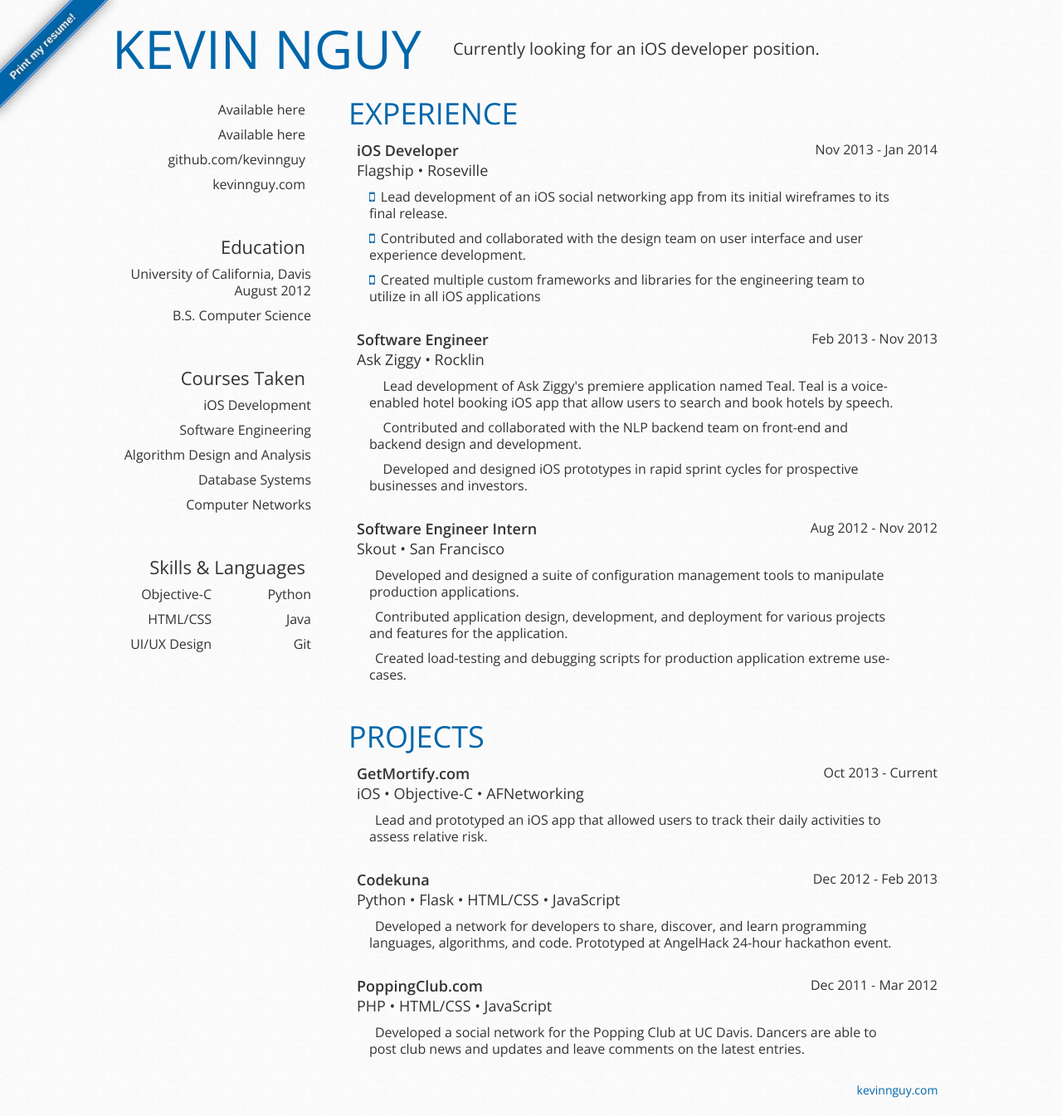
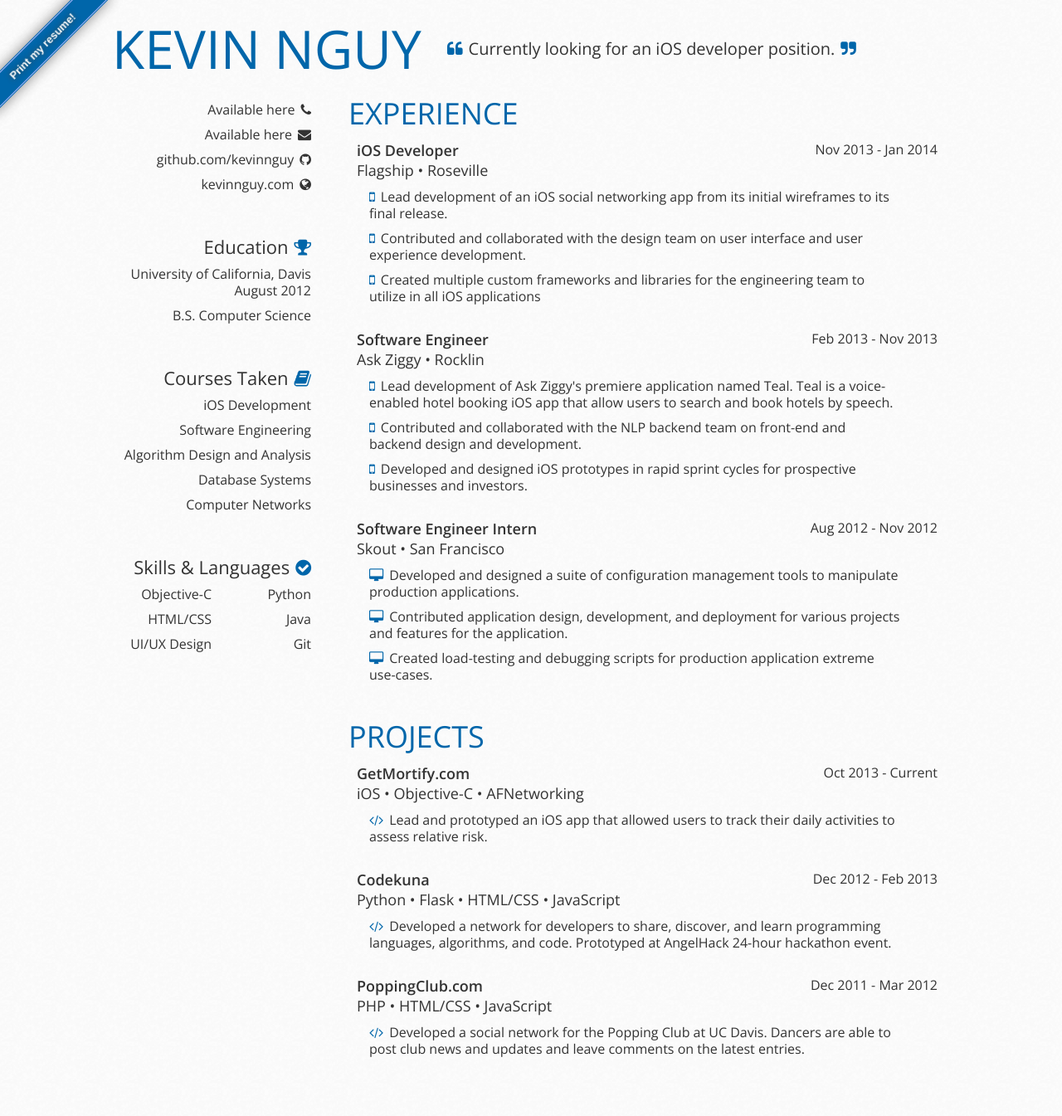
Before and after one commit to kevinnguy/kevinnguy.github.com, a Jekyll site: the page index.html, which Jekyll copies as it is, in a window 1280 px wide. Shown: the whole page at 83% size. Built offline with Jekyll 4.4.1, drawn with Linux system fonts in a browser that asks for light colours.

Commit message:
Updated icons

```diff
--- a/index.html
+++ b/index.html
@@ -40,7 +40,7 @@
         <a href='http://kevinnguy.com' target="_blank">Kevin Nguy</a>
       </div>
       <div id="objective">
-        <p><a class="icon-quote-left description"></a>Currently looking for an iOS developer position.<a class="icon-quote-right icon"></a></p>
+        <p><a class="fa fa-quote-left description"></a>Currently looking for an iOS developer position.<a class="fa fa-quote-right icon"></a></p>
       </div>
     </div>
 
@@ -49,29 +49,29 @@
         <section id="info">
           <ul id="social">
             <li>
-              <a href="http://linkedin.com/in/kevinnguy" onClick="_gaq.push(['_trackEvent', 'Link', 'Click', 'Sidebar LinkedIn']);" title="Connect with me" target="_blank">Available here</a><a href="http://linkedin.com/in/kevinnguy" class="icon-phone icon" title="Call me"></a>
+              <a href="http://linkedin.com/in/kevinnguy" onClick="_gaq.push(['_trackEvent', 'Link', 'Click', 'Sidebar LinkedIn']);" title="Connect with me" target="_blank">Available here</a><a href="http://linkedin.com/in/kevinnguy" class="fa fa-phone icon" title="Call me"></a>
             </li>
 
             <li>
-              <a href="http://linkedin.com/in/kevinnguy" onClick="_gaq.push(['_trackEvent', 'Link', 'Click', 'Sidebar LinkedIn']);" title="Connect with me" target="_blank">Available here</a></a><a href="http://linkedin.com/in/kevinnguy" class="icon-envelope icon" title="Email me"></a>
+              <a href="http://linkedin.com/in/kevinnguy" onClick="_gaq.push(['_trackEvent', 'Link', 'Click', 'Sidebar LinkedIn']);" title="Connect with me" target="_blank">Available here</a></a><a href="http://linkedin.com/in/kevinnguy" class="fa fa-envelope icon" title="Email me"></a>
             </li>
 
             <li>
-              <a href="http://github.com/kevinnguy" onClick="_gaq.push(['_trackEvent', 'Link', 'Click', 'Sidebar Github']);" title="Fork me" target="_blank">github.com/kevinnguy</a><a href="http://github.com/kevinnguy" class="icon-github icon" onClick="_gaq.push(['_trackEvent', 'Link', 'Click', 'Sidebar Github']);" title="Fork me" target="_blank"></a>
+              <a href="http://github.com/kevinnguy" onClick="_gaq.push(['_trackEvent', 'Link', 'Click', 'Sidebar Github']);" title="Fork me" target="_blank">github.com/kevinnguy</a><a href="http://github.com/kevinnguy" class="fa fa-github icon" onClick="_gaq.push(['_trackEvent', 'Link', 'Click', 'Sidebar Github']);" title="Fork me" target="_blank"></a>
             </li>
 
             <li>
-              <a href="http://kevinnguy.com" target="_blank">kevinnguy.com</a><a href="http://kevinnguy.com" class="icon-globe icon" target="_blank"></a>
+              <a href="http://kevinnguy.com" target="_blank">kevinnguy.com</a><a href="http://kevinnguy.com" class="fa fa-globe icon" target="_blank"></a>
             </li>
           </ul>
 
-          <div id="education">Education<a class="icon-trophy icon"></a></div>
+          <div id="education">Education<a class="fa fa-trophy icon"></a></div>
           <ul id="social">
             <li>University of California, Davis</br>August 2012</li>
             <li>B.S. Computer Science</li>
           </ul>
 
-    			<div id="courses">Courses Taken<a class="icon-book icon"></a></div>
+    			<div id="courses">Courses Taken<a class="fa fa-book icon"></a></div>
     			<ul id="social">
            <li>iOS Development</li>
     			 <li>Software Engineering</li>
@@ -80,7 +80,7 @@
            <li>Computer Networks</li>
     			</ul>
 
-          <div id="languages">Skills & Languages<a class="icon-check icon"></a></div>
+          <div id="languages">Skills & Languages<a class="fa fa-check-circle icon"></a></div>
           <ul id="social">
             <li>Python<span class="two columns">Objective-C</span></li>
             <li>Java<span class="two columns">HTML/CSS</span></li>
@@ -107,18 +107,18 @@
         <dl class="fourteen columns bottom">
           <dt><p class="nine columns bigfont"><strong>Software Engineer</strong></br>Ask Ziggy  &bull;  Rocklin</p><span class="three columns right">Feb 2013 - Nov 2013</span></dt>
           <ul>
-            <li class="eleven columns offset-by-one"><a class="fa-mobile description"></a>Lead development of Ask Ziggy's premiere application named Teal. Teal is a voice-enabled hotel booking iOS app that allow users to search and book hotels by speech.</li>
-            <li class="eleven columns offset-by-one"><a class="fa-mobile description"></a>Contributed and collaborated with the NLP backend team on front-end and backend design and development.</li>
-            <li class="eleven columns offset-by-one"><a class="fa-mobile description"></a>Developed and designed iOS prototypes in rapid sprint cycles for prospective businesses and investors.</li>
+            <li class="eleven columns offset-by-one"><a class="fa fa-mobile description"></a>Lead development of Ask Ziggy's premiere application named Teal. Teal is a voice-enabled hotel booking iOS app that allow users to search and book hotels by speech.</li>
+            <li class="eleven columns offset-by-one"><a class="fa fa-mobile description"></a>Contributed and collaborated with the NLP backend team on front-end and backend design and development.</li>
+            <li class="eleven columns offset-by-one"><a class="fa fa-mobile description"></a>Developed and designed iOS prototypes in rapid sprint cycles for prospective businesses and investors.</li>
           </ul>
         </dl>
 
         <dl class="fourteen columns bottom">
           <dt><p class="nine columns bigfont"><strong>Software Engineer Intern</strong></br>Skout  &bull;  San Francisco</p><span class="three columns right">Aug 2012 - Nov 2012</span></dt>
           <ul>
-            <li class="eleven columns offset-by-one"><a class="icon-desktop description"></a>Developed and designed a suite of configuration management tools to manipulate production applications.</li>
-            <li class="eleven columns offset-by-one"><a class="icon-desktop description"></a>Contributed application design, development, and deployment for various projects and features for the application.</li>
-            <li class="eleven columns offset-by-one"><a class="icon-desktop description"></a>Created load-testing and debugging scripts for production application extreme use-cases.</li>
+            <li class="eleven columns offset-by-one"><a class="fa fa-desktop description"></a>Developed and designed a suite of configuration management tools to manipulate production applications.</li>
+            <li class="eleven columns offset-by-one"><a class="fa fa-desktop description"></a>Contributed application design, development, and deployment for various projects and features for the application.</li>
+            <li class="eleven columns offset-by-one"><a class="fa fa-desktop description"></a>Created load-testing and debugging scripts for production application extreme use-cases.</li>
           </ul>
         </dl>
 
@@ -129,31 +129,23 @@
        <dl class="fourteen columns bottom">
           <dt><p class="nine columns bigfont"><strong>GetMortify.com</strong></br>iOS &bull; Objective-C &bull; AFNetworking</p><span class="three columns right">Oct 2013 - Current</span></dt>
           <ul>
-            <li class="eleven columns offset-by-one"><a class="icon-lightbulb description"></a>Lead and prototyped an iOS app that allowed users to track their daily activities to assess relative risk.</li>
+            <li class="eleven columns offset-by-one"><a class="fa fa-code description"></a>Lead and prototyped an iOS app that allowed users to track their daily activities to assess relative risk.</li>
           </ul>
         </dl>
 
         <dl class="fourteen columns bottom">
           <dt><p class="nine columns bigfont"><strong>Codekuna</strong></br>Python &bull; Flask &bull; HTML/CSS &bull; JavaScript</p><span class="three columns right">Dec 2012 - Feb 2013</span></dt>
           <ul>
-            <li class="eleven columns offset-by-one"><a class="icon-lightbulb description"></a>Developed a network for developers to share, discover, and learn programming languages, algorithms, and code. Prototyped at AngelHack 24-hour hackathon event.</li>
+            <li class="eleven columns offset-by-one"><a class="fa fa-code description"></a>Developed a network for developers to share, discover, and learn programming languages, algorithms, and code. Prototyped at AngelHack 24-hour hackathon event.</li>
           </ul>
         </dl>
 
         <dl class="fourteen columns bottom">
           <dt><p class="nine columns bigfont"><strong>PoppingClub.com</strong></br>PHP &bull; HTML/CSS &bull; JavaScript</p><span class="three columns right">Dec 2011 - Mar 2012</span></dt>
           <ul>
-            <li class="eleven columns offset-by-one"><a class="icon-lightbulb description"></a>Developed a social network for the Popping Club at UC Davis. Dancers are able to post club news and updates and leave comments on the latest entries.</li>
+            <li class="eleven columns offset-by-one"><a class="fa fa-code description"></a>Developed a social network for the Popping Club at UC Davis. Dancers are able to post club news and updates and leave comments on the latest entries.</li>
           </ul>
         </dl>
-
-        <div id="footer">
-          <div class="tr">
-            <div class="d1"></div>
-            <div class="d2"><!-- <em>References available upon request.</br>For any additional information, please contact me via <a href="http://linkedin.com/in/kevinnguy" onClick="_gaq.push(['_trackEvent', 'Link', 'Click', 'Sidebar LinkedIn']);" title="Connect with me" target="_blank">LinkedIn</a>.</em> --></div>
-            <div class="d3"><!-- </br> --><a href="http://kevinnguy.com" class="icon-globe description" target="_blank"></a><a href="http://kevinnguy.com" target="_blank">kevinnguy.com</a>&nbsp;&nbsp;&nbsp;&nbsp;</li></div>
-          </div>
-        </div>
 
       </div>
     </div>
```
